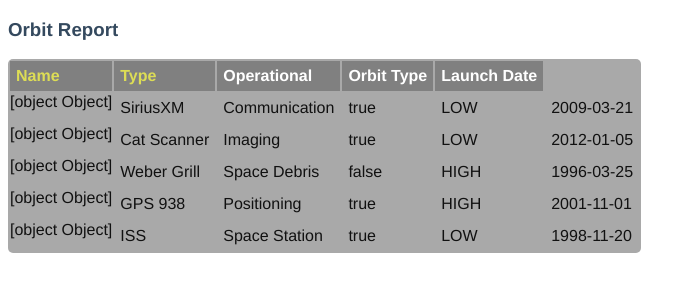
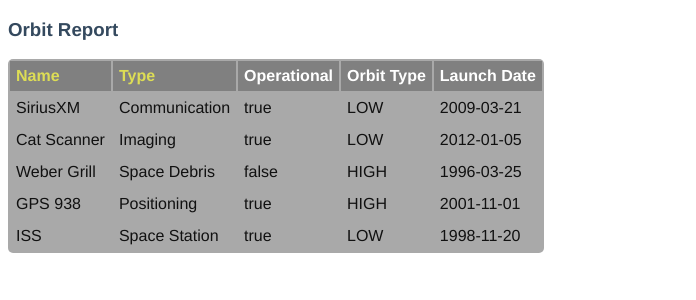
Before and after one commit to toribricker/orbit-report, an Angular app: page / in a window 1280 px wide. Shown: the top 300 px of the page, without its empty margins (0-696 px from the left). Built offline with nearby package versions, Linux system fonts and the light colour scheme.

Commit message:
Fixed part 4

```diff
--- a/src/app/orbit-list/orbit-list.component.html
+++ b/src/app/orbit-list/orbit-list.component.html
@@ -7,7 +7,7 @@
       <th>Orbit Type</th>
       <th>Launch Date</th>
    </tr>
-   <tr *ngFor = "let satellite of satellites">{{satellite}}
+   <tr *ngFor = "let satellite of satellites">
 <td>{{satellite.name}}</td>
 <td>{{satellite.type}}</td>
 <td>{{satellite.operational}}</td>
```
